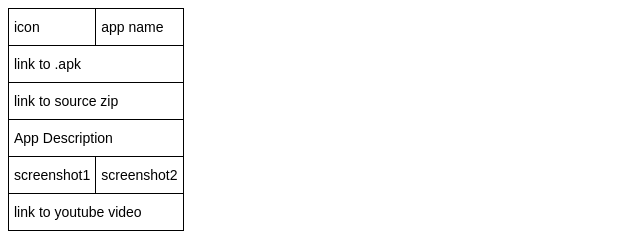
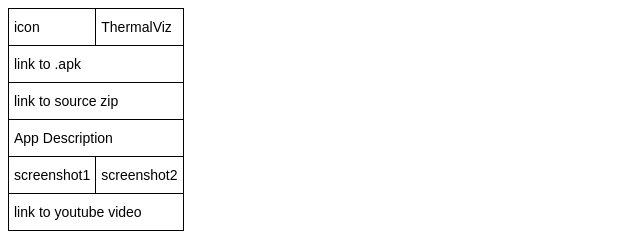
Before and after one commit to JoeWolski/CMSC436, a plain HTML site: page FinalProjectSubmit/index.html in a window 1280 px wide. Shown: the full height of the page, 0-640 px from the left. Drawn offline with Linux system fonts and the light colour scheme.

Commit message:
Change App Name category

```diff
--- a/FinalProjectSubmit/index.html
+++ b/FinalProjectSubmit/index.html
@@ -18,7 +18,7 @@
 
           <td class="tg-031e">icon</td>
 
-          <td class="tg-031e">app name</td>
+          <td class="tg-031e">ThermalViz</td>
 
   </tr>
 
```
